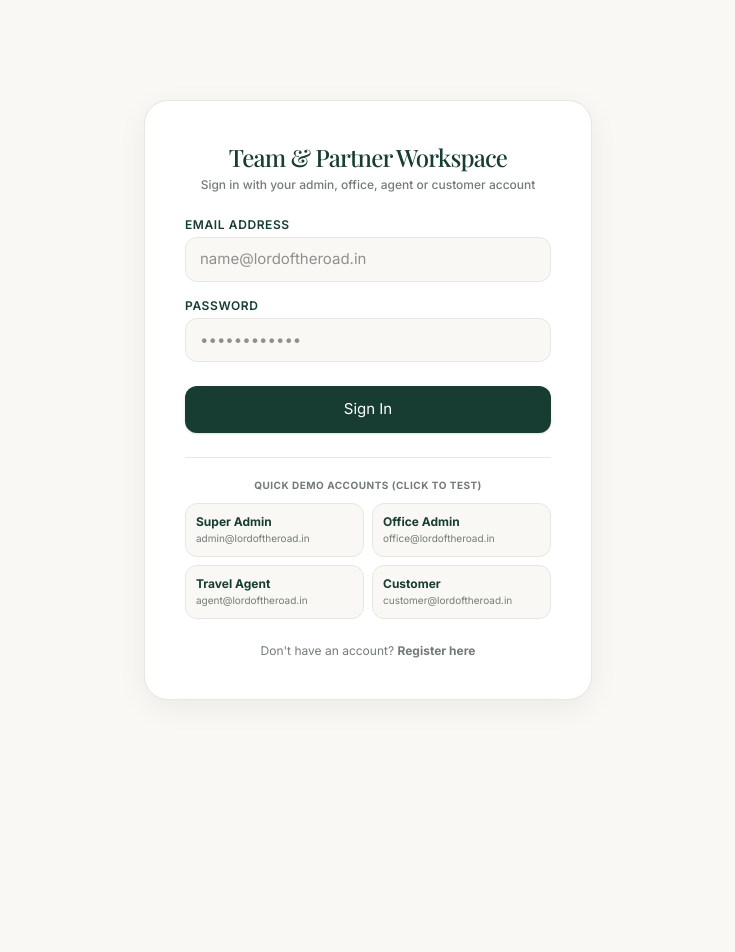
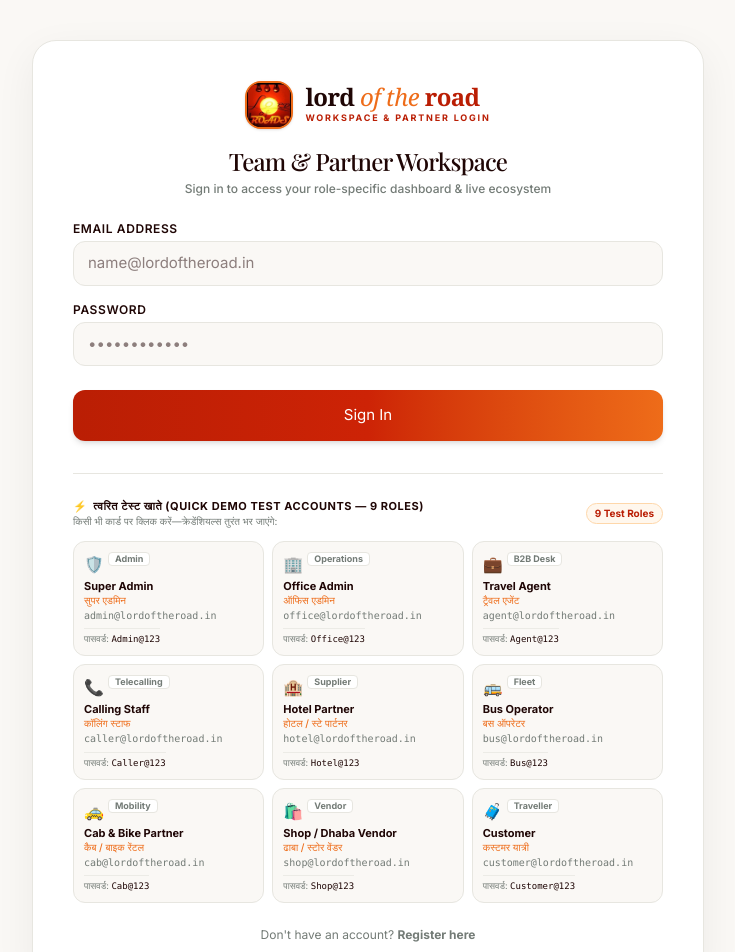
Before and after one commit to akingnishant0/Lordoftheroads, a Next.js app: page /login in a window 1280 px wide. Shown: the top 952 px of the page, without its empty margins (272-1007 px from the left). Before the commit the page ends 800 px from the top, so only its background shows below. Built offline with nearby package versions, Linux system fonts and the light colour scheme; a web font is replaced by a local one.

Commit message:
feat(auth): add 9 quick-fill demo test accounts with logo styling on login page

```diff
--- a/src/app/(auth)/login/page.tsx
+++ b/src/app/(auth)/login/page.tsx
@@ -22,9 +22,96 @@ export default function LoginPage() {
     return language === "hi" ? hiText : enText;
   };
 
+  const [selectedDemo, setSelectedDemo] = useState("");
+
+  const DEMO_ACCOUNTS = [
+    {
+      role: "Super Admin",
+      hindi: "सुपर एडमिन",
+      icon: "🛡️",
+      email: "admin@lordoftheroad.in",
+      pass: "Admin@123",
+      portal: "/admin",
+      badge: "Admin",
+    },
+    {
+      role: "Office Admin",
+      hindi: "ऑफिस एडमिन",
+      icon: "🏢",
+      email: "office@lordoftheroad.in",
+      pass: "Office@123",
+      portal: "/office",
+      badge: "Operations",
+    },
+    {
+      role: "Travel Agent",
+      hindi: "ट्रैवल एजेंट",
+      icon: "💼",
+      email: "agent@lordoftheroad.in",
+      pass: "Agent@123",
+      portal: "/agent",
+      badge: "B2B Desk",
+    },
+    {
+      role: "Calling Staff",
+      hindi: "कॉलिंग स्टाफ",
+      icon: "📞",
+      email: "caller@lordoftheroad.in",
+      pass: "Caller@123",
+      portal: "/agent",
+      badge: "Telecalling",
+    },
+    {
+      role: "Hotel Partner",
+      hindi: "होटल / स्टे पार्टनर",
+      icon: "🏨",
+      email: "hotel@lordoftheroad.in",
+      pass: "Hotel@123",
+      portal: "/supplier",
+      badge: "Supplier",
+    },
+    {
+      role: "Bus Operator",
+      hindi: "बस ऑपरेटर",
+      icon: "🚌",
+      email: "bus@lordoftheroad.in",
+      pass: "Bus@123",
+      portal: "/supplier",
+      badge: "Fleet",
+    },
+    {
+      role: "Cab & Bike Partner",
+      hindi: "कैब / बाइक रेंटल",
+      icon: "🚕",
+      email: "cab@lordoftheroad.in",
+      pass: "Cab@123",
+      portal: "/supplier",
+      badge: "Mobility",
+    },
+    {
+      role: "Shop / Dhaba Vendor",
+      hindi: "ढाबा / स्टोर वेंडर",
+      icon: "🛍️",
+      email: "shop@lordoftheroad.in",
+      pass: "Shop@123",
+      portal: "/supplier",
+      badge: "Vendor",
+    },
+    {
+      role: "Customer",
+      hindi: "कस्टमर यात्री",
+      icon: "🧳",
+      email: "customer@lordoftheroad.in",
+      pass: "Customer@123",
+      portal: "/customer",
+      badge: "Traveller",
+    },
+  ];
+
   const handleDemoFill = (roleEmail: string, rolePass: string) => {
     setEmail(roleEmail);
     setPassword(rolePass);
+    setSelectedDemo(roleEmail);
     setError("");
   };
 
@@ -74,17 +161,32 @@ export default function LoginPage() {
   };
 
   return (
-    <div className="min-h-screen py-12 px-4 flex items-center justify-center">
-      <div className="max-w-md w-full bg-white rounded-3xl shadow-[0_8px_30px_rgb(0,0,0,0.06)] p-8 sm:p-10 border border-[#E7E6E0]">
+    <div className="min-h-screen py-10 px-4 flex items-center justify-center bg-[#FAF8F5]">
+      <div className="max-w-2xl w-full bg-white rounded-3xl shadow-[0_12px_40px_rgba(0,0,0,0.06)] p-6 sm:p-10 border border-[#E7E6E0]">
+        {/* Brand Header */}
         <div className="mb-6 text-center">
-        <h1 className="text-2xl font-serif font-bold text-[#173D32]">
+          <Link href="/" className="inline-flex items-center gap-3 group mb-4">
+            <div className="w-12 h-12 rounded-2xl overflow-hidden border-2 border-[#EE6C19] shadow-sm bg-black flex items-center justify-center group-hover:scale-105 transition-transform">
+              <img src="/logo.jpg" alt="Lord of the Road" className="w-full h-full object-cover" />
+            </div>
+            <div className="text-left">
+              <span className="font-serif text-2xl font-bold tracking-tight text-[#1F0605] leading-none block">
+                lord <span className="font-normal italic text-[#EE6C19]">of the</span> <span className="text-[#BA1E04]">road</span>
+              </span>
+              <span className="text-[9px] uppercase tracking-[0.2em] text-[#BA1E04] font-bold block mt-0.5">
+                Workspace & Partner Login
+              </span>
+            </div>
+          </Link>
+
+          <h1 className="text-2xl font-serif font-bold text-[#1F0605]">
             {getTxt("auth.welcomeBack", "Team & Partner Workspace", "टीम एवं पार्टनर कार्यक्षेत्र")}
           </h1>
           <p className="text-xs text-[#737B76] mt-1 font-medium">
             {getTxt(
               "auth.subTitle",
-            "Sign in with your admin, office, agent or customer account",
-            "अपने एडमिन, ऑफिस, एजेंट या ग्राहक खाते से साइन इन करें"
+              "Sign in to access your role-specific dashboard & live ecosystem",
+              "अपने रोल अनुसार समर्पित डैशबोर्ड व सेवाओं के लिए साइन इन करें"
             )}
           </p>
         </div>
@@ -98,7 +200,7 @@ export default function LoginPage() {
 
         <form onSubmit={handleSubmit} className="space-y-4">
           <div>
-          <label className="block text-xs font-semibold uppercase tracking-wider text-[#173D32] mb-1">
+            <label className="block text-xs font-semibold uppercase tracking-wider text-[#1F0605] mb-1">
               {getTxt("auth.emailLabel", "Email address", "ईमेल पता")}
             </label>
             <input
@@ -109,12 +211,12 @@ export default function LoginPage() {
               onChange={(e) => setEmail(e.target.value)}
               required
               autoComplete="email"
-            className="w-full px-3.5 py-2.5 border border-[#E7E6E0] rounded-xl bg-[#FAF8F4] text-xs text-[#242A28] focus:outline-none focus:border-[#173D32] focus:bg-white transition"
+              className="w-full px-3.5 py-2.5 border border-[#E7E6E0] rounded-xl bg-[#FAF8F5] text-xs text-[#1F0605] focus:outline-none focus:border-[#BA1E04] focus:ring-1 focus:ring-[#BA1E04] focus:bg-white transition"
             />
           </div>
 
           <div>
-          <label className="block text-xs font-semibold uppercase tracking-wider text-[#173D32] mb-1">
+            <label className="block text-xs font-semibold uppercase tracking-wider text-[#1F0605] mb-1">
               {getTxt("auth.passwordLabel", "Password", "पासवर्ड")}
             </label>
             <input
@@ -125,14 +227,14 @@ export default function LoginPage() {
               onChange={(e) => setPassword(e.target.value)}
               required
               autoComplete="current-password"
-            className="w-full px-3.5 py-2.5 border border-[#E7E6E0] rounded-xl bg-[#FAF8F4] text-xs text-[#242A28] focus:outline-none focus:border-[#173D32] focus:bg-white transition"
+              className="w-full px-3.5 py-2.5 border border-[#E7E6E0] rounded-xl bg-[#FAF8F5] text-xs text-[#1F0605] focus:outline-none focus:border-[#BA1E04] focus:ring-1 focus:ring-[#BA1E04] focus:bg-white transition"
             />
           </div>
 
           <div className="pt-2">
             <button
               type="submit"
-            className="w-full py-3 px-4 bg-[#173D32] hover:bg-[#287C70] text-white text-xs font-bold rounded-xl transition-colors shadow-sm cursor-pointer"
+              className="w-full py-3.5 px-4 bg-gradient-to-r from-[#BA1E04] via-[#CD2306] to-[#EE6C19] hover:from-[#9E1803] hover:to-[#D95B0F] text-white text-xs font-bold rounded-xl transition-all shadow-md hover:shadow-lg cursor-pointer"
               disabled={loading}
             >
               {loading
@@ -142,44 +244,61 @@ export default function LoginPage() {
           </div>
         </form>
 
-      {/* Demo Credentials Quick-Fill helper */}
-      <div className="mt-6 pt-5 border-t border-[#E7E6E0]">
-        <p className="text-[10px] font-bold text-[#737B76] uppercase tracking-wider text-center mb-2.5">
-          Quick Demo Accounts (Click to test)
+        {/* 9 All-Role Test Accounts Quick-Fill Section */}
+        <div className="mt-8 pt-6 border-t border-[#E7E6E0]">
+          <div className="flex items-center justify-between mb-3">
+            <div>
+              <p className="text-[11px] font-bold text-[#1F0605] uppercase tracking-wider flex items-center gap-1.5">
+                <span>⚡</span>
+                <span>त्वरित टेस्ट खाते (Quick Demo Test Accounts — 9 Roles)</span>
               </p>
-        <div className="grid grid-cols-2 gap-2 text-xs">
+              <p className="text-[10px] text-[#737B76]">
+                किसी भी कार्ड पर क्लिक करें—क्रेडेंशियल्स तुरंत भर जाएंगे:
+              </p>
+            </div>
+            <span className="text-[10px] font-bold px-2 py-0.5 rounded-full bg-[#FFF7ED] text-[#BA1E04] border border-[#FED7AA]">
+              9 Test Roles
+            </span>
+          </div>
+
+          <div className="grid grid-cols-1 sm:grid-cols-2 lg:grid-cols-3 gap-2 text-xs">
+            {DEMO_ACCOUNTS.map((acc) => {
+              const isSelected = selectedDemo === acc.email;
+              return (
                 <button
+                  key={acc.email}
                   type="button"
-            onClick={() => handleDemoFill("admin@lordoftheroad.in", "Admin@123")}
-            className="p-2.5 border border-[#E7E6E0] bg-[#FAF8F4] hover:bg-[#EDE5D8] rounded-xl text-left transition-colors cursor-pointer"
+                  onClick={() => handleDemoFill(acc.email, acc.pass)}
+                  className={`p-2.5 rounded-xl text-left transition-all border cursor-pointer relative group flex flex-col justify-between ${
+                    isSelected
+                      ? "border-[#BA1E04] bg-[#FFF7ED] shadow-sm ring-1 ring-[#BA1E04]/30"
+                      : "border-[#E7E6E0] bg-[#FAF8F5] hover:bg-white hover:border-[#EE6C19]/60 hover:shadow-xs"
+                  }`}
                 >
-            <strong className="block text-[#173D32] text-xs">Super Admin</strong>
-            <span className="text-[10px] text-[#737B76]">admin@lordoftheroad.in</span>
+                  <div className="flex items-start justify-between gap-1 mb-1">
+                    <span className="text-base">{acc.icon}</span>
+                    <span className="text-[9px] font-bold px-1.5 py-0.2 rounded bg-white border border-[#E7E6E0] text-[#737B76]">
+                      {acc.badge}
+                    </span>
+                  </div>
+                  <div>
+                    <strong className="block text-[#1F0605] text-[11px] font-bold leading-tight">
+                      {acc.role}
+                    </strong>
+                    <span className="text-[10px] text-[#EE6C19] font-medium block">
+                      {acc.hindi}
+                    </span>
+                    <span className="text-[10px] text-[#737B76] font-mono block truncate mt-0.5">
+                      {acc.email}
+                    </span>
+                  </div>
+                  <div className="mt-1.5 pt-1 border-t border-[#E7E6E0]/70 flex items-center justify-between text-[9px] text-[#737B76]">
+                    <span>पासवर्ड: <code className="font-mono text-[#1F0605]">{acc.pass}</code></span>
+                    {isSelected && <span className="text-emerald-600 font-bold">✓ Selected</span>}
+                  </div>
                 </button>
-          <button
-            type="button"
-            onClick={() => handleDemoFill("office@lordoftheroad.in", "Office@123")}
-            className="p-2.5 border border-[#E7E6E0] bg-[#FAF8F4] hover:bg-[#EDE5D8] rounded-xl text-left transition-colors cursor-pointer"
-          >
-            <strong className="block text-[#173D32] text-xs">Office Admin</strong>
-            <span className="text-[10px] text-[#737B76]">office@lordoftheroad.in</span>
-          </button>
-          <button
-            type="button"
-            onClick={() => handleDemoFill("agent@lordoftheroad.in", "Agent@123")}
-            className="p-2.5 border border-[#E7E6E0] bg-[#FAF8F4] hover:bg-[#EDE5D8] rounded-xl text-left transition-colors cursor-pointer"
-          >
-            <strong className="block text-[#173D32] text-xs">Travel Agent</strong>
-            <span className="text-[10px] text-[#737B76]">agent@lordoftheroad.in</span>
-          </button>
-          <button
-            type="button"
-            onClick={() => handleDemoFill("customer@lordoftheroad.in", "Customer@123")}
-            className="p-2.5 border border-[#E7E6E0] bg-[#FAF8F4] hover:bg-[#EDE5D8] rounded-xl text-left transition-colors cursor-pointer"
-          >
-            <strong className="block text-[#173D32] text-xs">Customer</strong>
-            <span className="text-[10px] text-[#737B76]">customer@lordoftheroad.in</span>
-          </button>
+              );
+            })}
           </div>
         </div>
 
@@ -189,7 +308,7 @@ export default function LoginPage() {
           </span>
           <Link
             href="/register"
-          className="font-bold text-[#B7955B] hover:text-[#173D32] transition"
+            className="font-bold text-[#BA1E04] hover:text-[#EE6C19] transition underline"
           >
             {getTxt("auth.registerLink", "Register here", "यहाँ पंजीकरण करें")}
           </Link>
```
Lines whose indentation alone changed are shown as unchanged.
